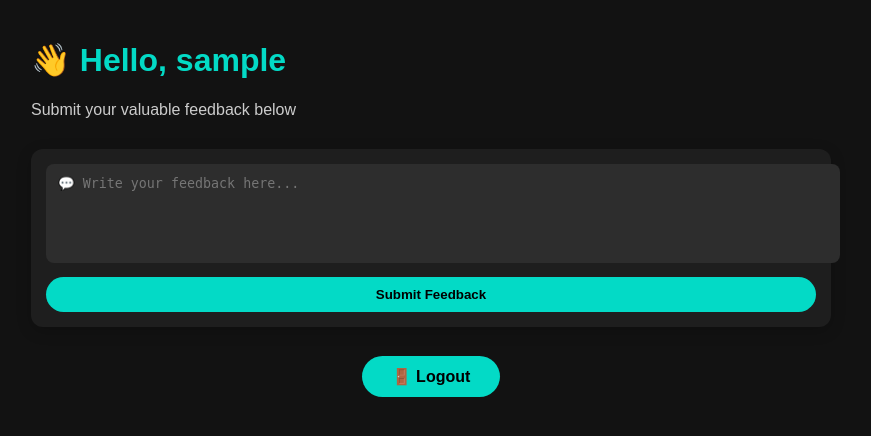
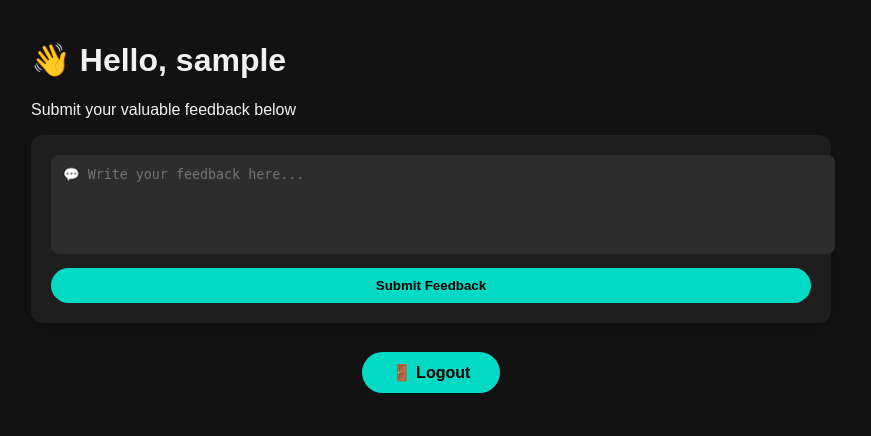
Before and after one commit to buildwithjanhavi/Website-Feedback-Collector-with-Admin-Dashboard, a Flask app: page /dashboard in a window 1280 px wide. Shown: the top 436 px of the page, without its empty margins (209-1080 px from the left). Run offline with Flask 2, Linux system fonts and the light colour scheme; the visitor is signed in with stand-in values (Sample User, id 1).

Commit message:
Update style.css

```diff
--- a/static/style.css
+++ b/static/style.css
@@ -1,4 +1,4 @@
-/* === General Styles === */
+/* === General Layout === */
 body {
   font-family: 'Poppins', sans-serif;
   background-color: #121212;
@@ -86,37 +86,19 @@ a {
   font-size: 0.95rem;
 }
 
-/* === Dashboard, Feedback, Search === */
+/* === Dashboard, Feedback, Forms === */
 .container,
 .admin-container {
   max-width: 800px;
   margin: auto;
 }
-.admin-header h1 {
-  font-size: 2rem;
-  color: #03dac6;
-}
-.admin-header p {
-  color: #ccc;
-}
-.search-section input {
-  width: 100%;
-  padding: 12px;
-  border-radius: 8px;
-  border: none;
-  background: #2d2d2d;
-  color: #fff;
-  margin: 20px 0;
-}
-.feedback-section {
-  margin-top: 30px;
-}
-.feedback-card {
+.feedback-card,
+.chart-card {
   background: #1e1e1e;
-  padding: 15px;
+  padding: 20px;
   border-radius: 12px;
-  margin-bottom: 15px;
   box-shadow: 0 4px 15px rgba(0, 0, 0, 0.2);
+  margin-bottom: 20px;
 }
 .feedback-card textarea {
   width: 100%;
@@ -126,6 +108,15 @@ a {
   color: #fff;
   border: none;
   resize: none;
+  margin-bottom: 10px;
+}
+.feedback-card select {
+  width: 100%;
+  padding: 10px;
+  border-radius: 8px;
+  background: #2d2d2d;
+  color: #fff;
+  border: none;
   margin-bottom: 10px;
 }
 .feedback-card .btn {
@@ -167,9 +158,12 @@ a {
   text-align: center;
 }
 
-/* === Chart Section === */
+/* === Chart Section (Smaller Pie) === */
 .chart-section {
   margin-top: 40px;
+  display: flex;
+  justify-content: center;
+  align-items: center;
 }
 .chart-card {
   background: #1e1e1e;
@@ -177,7 +171,7 @@ a {
   border-radius: 12px;
   box-shadow: 0 8px 16px rgba(0, 0, 0, 0.4);
   text-align: center;
-  max-width: 400px;
+  max-width: 250px;
   margin: 0 auto;
 }
 .chart-card h3 {
@@ -186,8 +180,8 @@ a {
   font-size: 1.2rem;
 }
 .chart-section canvas {
-  max-width: 100%;
-  height: auto;
+  max-width: 100% !important;
+  height: auto !important;
 }
 
 /* === Logout Footer === */
```
